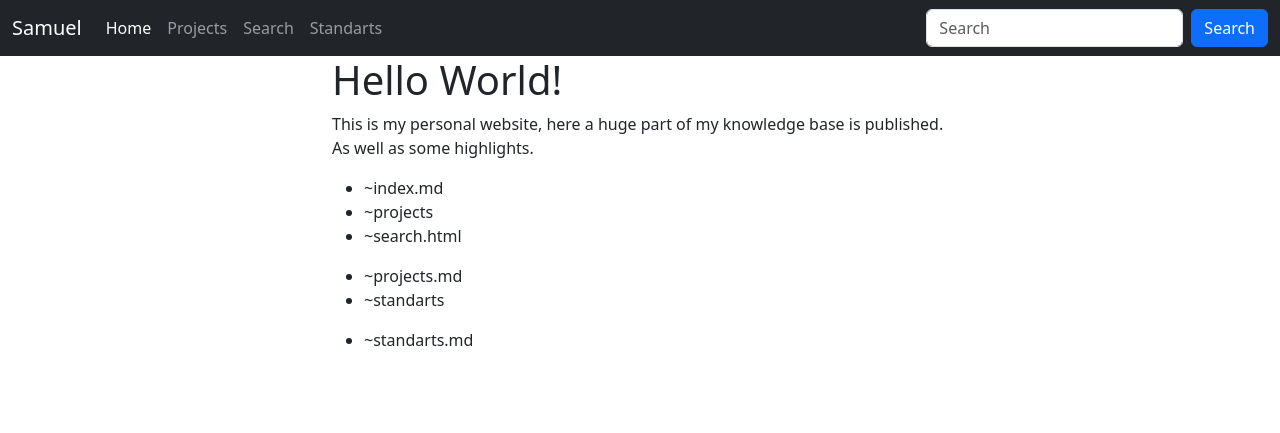
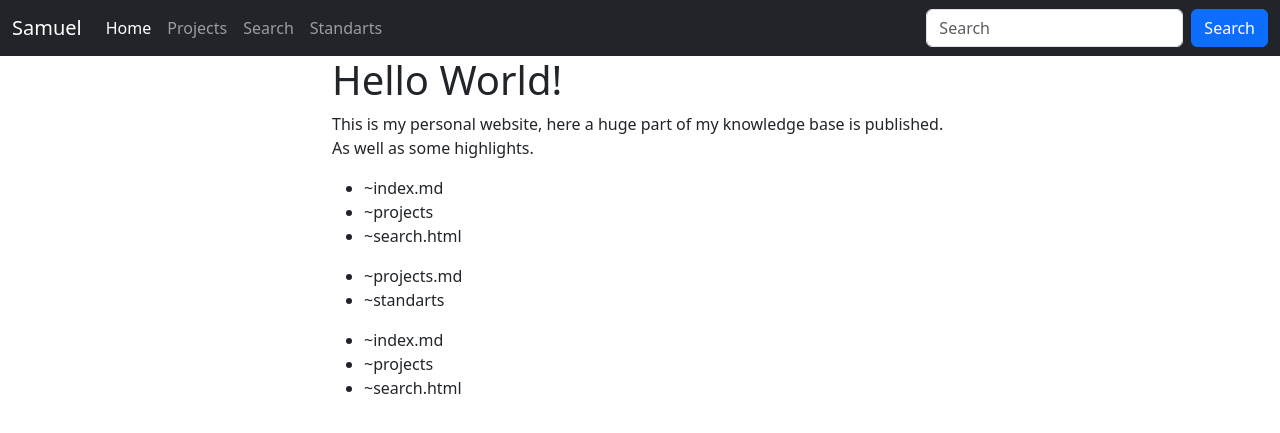
Before and after one commit to Soraxem/website-test, a Jekyll site: the page built from index.md, in a window 1280 px wide. Shown: the top 433 px of the page. Built offline with Jekyll 4.4.1, drawn with Linux system fonts in a browser that asks for light colours.

Commit message:
Update index.md

```diff
--- a/index.md
+++ b/index.md
@@ -52,14 +52,14 @@ This is my personal website, here a huge part of my knowledge base is published.
 
 
 {% assign paths = site.pages | map: "path" -%}
-{%- assign level = "projects/standarts/" -%}
+{%- assign level = "" -%}
 
 {%- assign dirs = "" -%}
 
 <ul>
 {%- for path in paths -%}
 	{%- if path contains level -%}
-		{%- assign pat = path | remove: level | prepend: "~" -%}
+		{%- assign pat = path | remove_first: level | prepend: "~" -%}
 		{%- assign dir = pat | split: "/" | first -%}
 		{%- assign dirs_array = dirs | split: "~" -%}
 		{%- assign dirs_array_uniq = dirs | append: dir | split: "~" | uniq -%}
```
